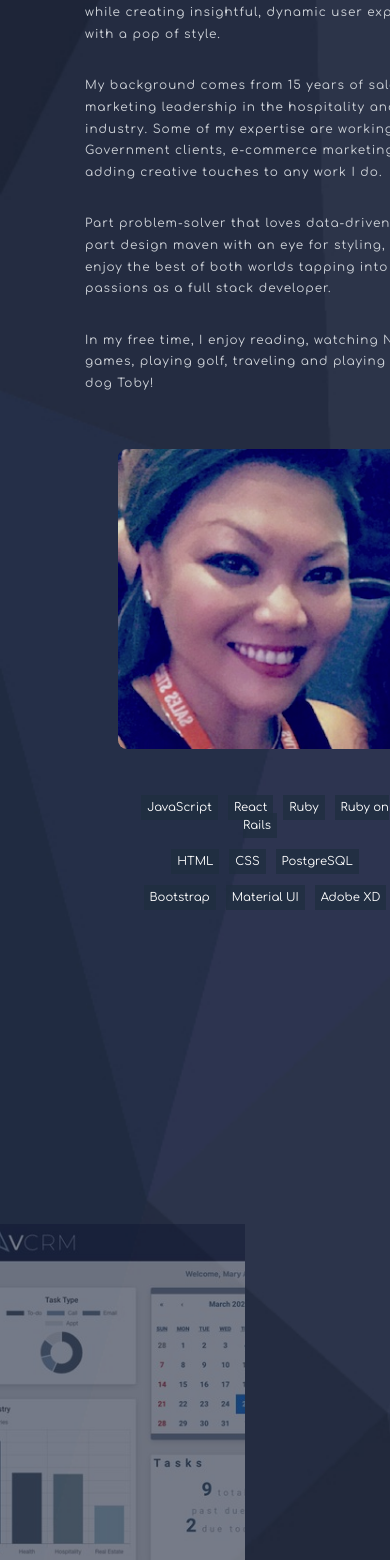
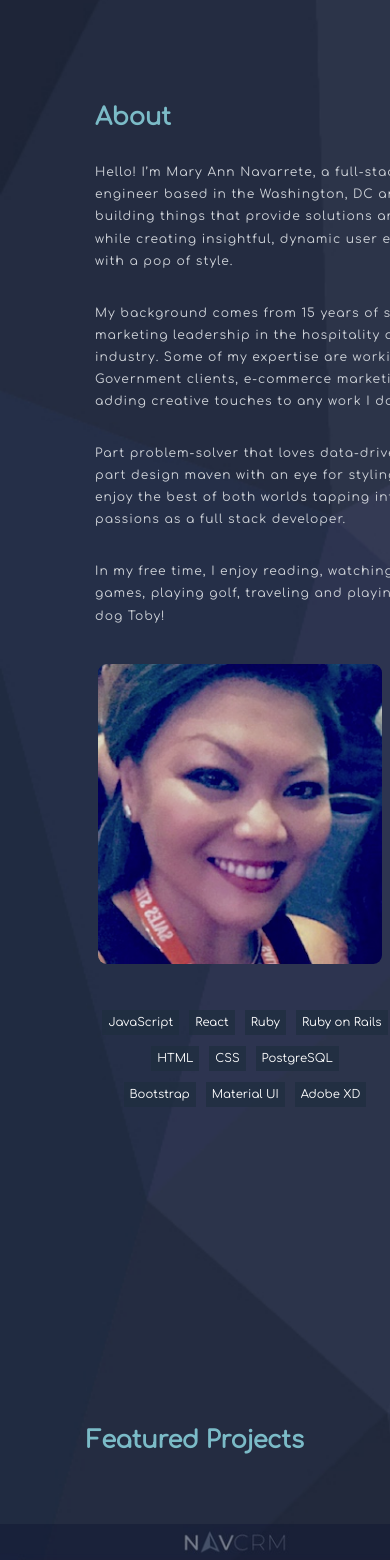
Before and after one commit to MaryAnnN28/mnportfolio, a React (Create React App) app: page / in a window 390 px wide. Shown: the part 1128-2688 px from the top of the page. Built offline with nearby package versions, Linux system fonts and the light colour scheme.

Commit message:
still working on responsive projects section

```diff
--- a/src/components/About/About.css
+++ b/src/components/About/About.css
@@ -34,7 +34,10 @@
   max-width: 540px;
   padding-top: 0;
   padding-bottom: 60px;
-  margin-left: 100px;
+  padding-left: 100px;
+  /* margin-left: 100px; */
+  margin-left: auto;
+  margin-right: auto;
 }
 
 .about-container-left {
@@ -55,10 +58,7 @@
   align-content: center;
 }
 
-.about-content {
-  padding-left: 200px;
-  width: 650px;
-}
+
 
 h1.about-header {
   color:  rgb(123, 187, 199);
@@ -75,32 +75,27 @@ p.about-text {
 }
 
 .about_profile-img {
-  max-width: 95%;
-  margin-top: 0;
-  margin-right: 0;
-  margin-left: 60px;
+  margin-top: 10%;
+  display: flex;
   margin-bottom: 30px;
   padding-right: 0;
   border-radius: 3%;
+  margin-left: auto;
+  margin-right: auto;
 }
 
 .about_profile-img-wrapper {
   max-width: 555px;
-  margin-left: 60px;
+  margin-left: auto;
+  margin-right: auto;
 }
 
 
-img.pic {
-  margin-left: 130px;
-  max-width: 100%;
-  /* vertical-align: middle; */
-  display: inline-block;
-  margin-top: 50px;
-}
-
 .skills {
   width: 65%;
-  margin-left: 30px;
+  /* margin-left: 30px; */
+  margin-left: auto;
+  margin-right: auto;
 }
 
 .label-skill {
@@ -120,10 +115,18 @@ img.pic {
 @media screen and (max-width: 960px) {
   .about_content-text-wrapper {
     padding-bottom: 40px;
+    margin-left: auto;
+    margin-right: auto;
+  }
+
+  .about_profile-img-wrapper {
+    margin-bottom: 40px;
+    margin-top: 260px;
+    grid-template-columns: 100%;
   }
 
   p.about-text {
-    font-size: 9pt;
+    font-size: 9.2pt;
     font-weight: lighter;
     width: 390px;
   }
@@ -133,6 +136,7 @@ img.pic {
      flex-direction: column;
      margin-left: auto;
      margin-right: auto;
+     margin-top: auto;
    }
 
    .skills {
@@ -141,11 +145,23 @@ img.pic {
      flex-direction: column;
      margin-left: auto;
      margin-right: auto;
+     margin-bottom: 100px;
    }
 
-  .col {
+  .about-container-right {
+    display: block;
+    flex-direction: column;
     max-width: 100%;
     flex-basis: 100%;
+    grid-template-columns: 100%;
+  }
+
+  .about-container-left {
+    display: block;
+    flex-direction: column;
+    max-width: 100%;
+    flex-basis: 100%;
+    grid-template-columns: 100%;
   }
 
 }
--- a/src/components/About/About.js
+++ b/src/components/About/About.js
@@ -25,8 +25,8 @@ const About = ({ imgStart }) => {
             flexDirection: imgStart === 'start' ? 'row-reverse' : 'row'
           }}>
 
-          {/* <div className="about-container-left"> */}
-        <div className="col">
+          <div className="about-container-left">
+        {/* <div className="col"> */}
           <div className="about_content-text-wrapper">
             <h1 data-aos="fade-up" className="about-header">
               About
@@ -47,8 +47,8 @@ const About = ({ imgStart }) => {
           </div>
         </div>
 
-        {/* <div className="about-container-right"> */}
-        <div className="col">
+        <div className="about-container-right">
+        {/* <div className="col"> */}
           <div className="about_profile-img-wrapper">
             <img data-aos="fade-up" className="about_profile-img" src={Pic} height="300px" alt="headshot"/>
             <br />
--- a/src/components/Projects/Projects.css
+++ b/src/components/Projects/Projects.css
@@ -66,7 +66,7 @@ img.project-image:hover {
   float: left;
   align-items: center;
   justify-content: center;
-  margin-left: 15px;
+  /* margin-left: 15px; */
 }
 
 
@@ -247,12 +247,7 @@ p.project-winner {
 
 
 /* MEDIA SIZING */
-/*
-@media screen and (max-width: 1170px) {
-  * {
-    margin: auto;
-  }
-} */
+
 
 
 @media screen and (max-width: 960px) {
@@ -269,6 +264,11 @@ p.project-winner {
 @media screen and (max-width: 960px) {
   .box {
     background: none;
+  }
+
+  h2.projects-header-h2 {
+    text-align: center;
+    margin-top: 600px;
   }
 
   h3.project-title {
@@ -294,11 +294,22 @@ p.project-winner {
 
   img.project-image {
     display: block;
-    flex-direction: vertical;
+    flex-direction: column;
+    margin-left: auto;
+    margin-right: auto;
+    margin-bottom: 100px;
+    margin-bottom: 100px;
+    grid-template-columns: 100%;
   }
 
   .ribbon {
     display: none;
+  }
+
+  .project-card {
+    display: flex;
+    grid-template-columns: 100%;
+    /* margin-bottom: 100px;  */
   }
 
   .project-details {
@@ -307,13 +318,19 @@ p.project-winner {
     flex-direction: column;
     width: 100%;
     float: none;
+    margin-bottom: 400px;
+    grid-template-columns: 100%;
   }
+
   .project-details-left {
     text-align: center;
     display: flex;
     flex-direction: column;
     width: 100%;
     float: none;
+    margin-top: 400px;
+    margin-bottom: 400px;
+    grid-template-columns: 100%;
   }
 
   .project-tech {
```
